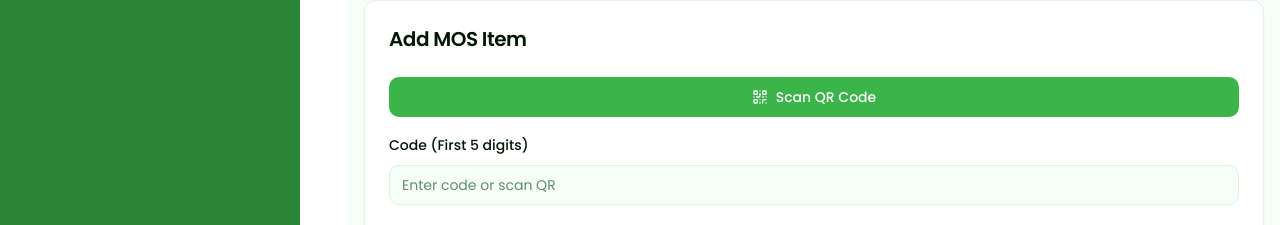
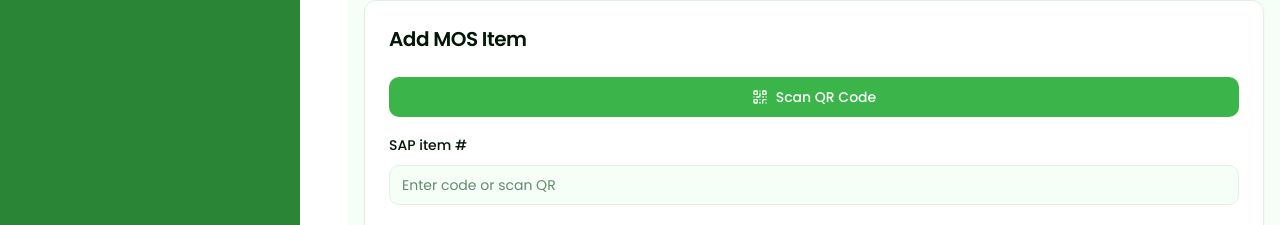
Before and after one commit to Droidan1/bl-tools, a React (Vite) app: page /mos in a window 1280 px wide. Shown: the part 352-577 px from the top of the page. Built offline with nearby package versions, Linux system fonts and the light colour scheme.

Commit message:
Rename "SAP Item #"
Rename the label for the SAP number field.

```diff
--- a/src/pages/MOS.tsx
+++ b/src/pages/MOS.tsx
@@ -173,7 +173,7 @@ const MOS = () => {
 
                 <div className="space-y-2">
                   <label htmlFor="code" className="text-sm font-medium">
-                    Code (First 5 digits)
+                    SAP item #
                   </label>
                   <Input
                     id="code"
```
